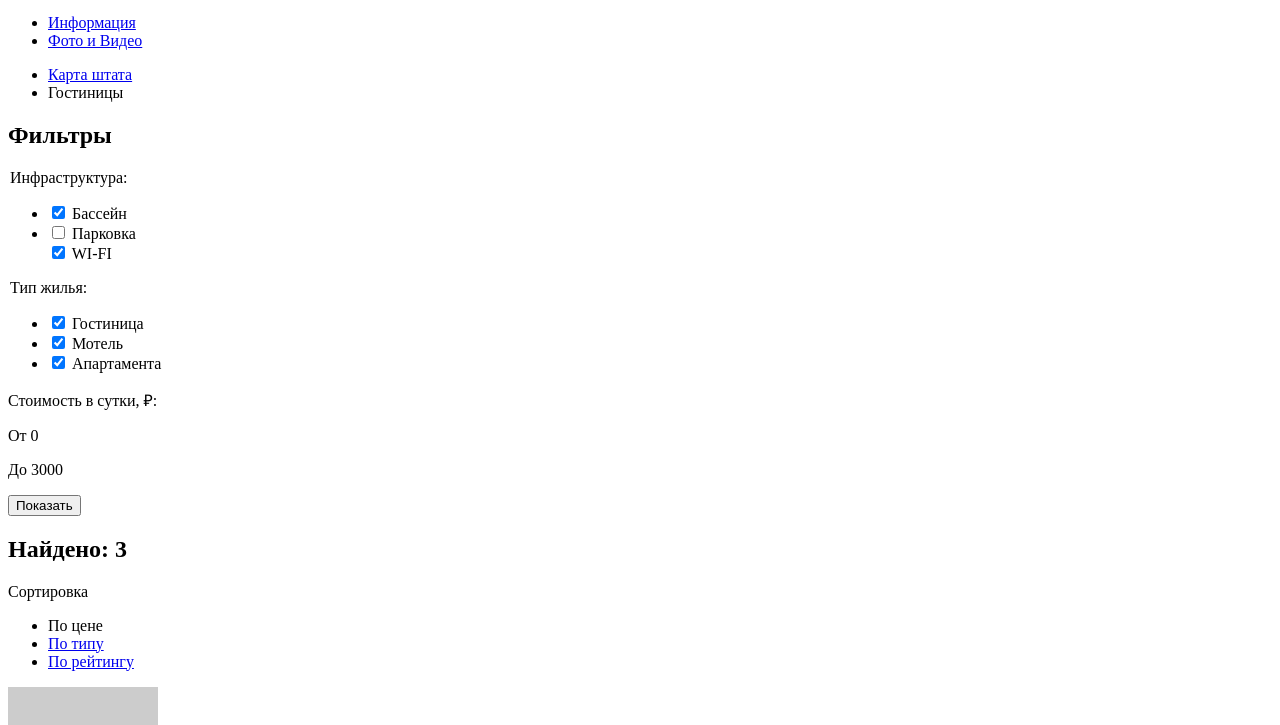
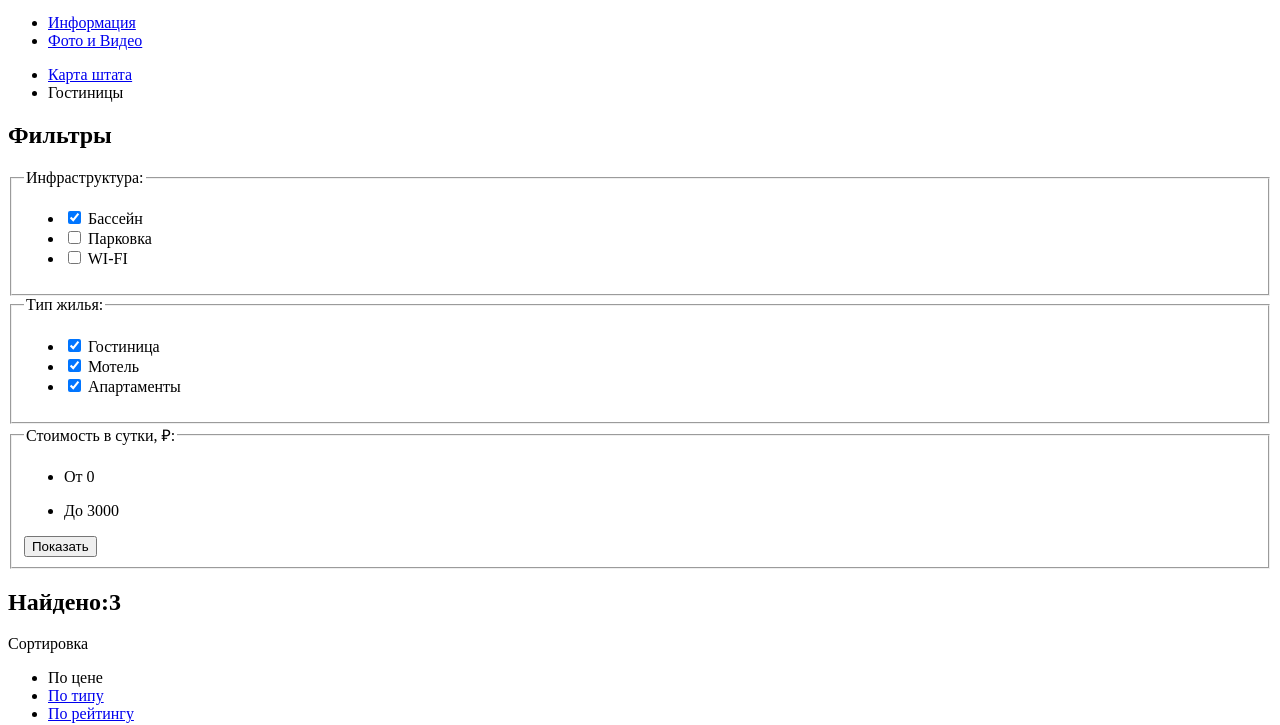
Before and after one commit to Hamlet0304/1712883-sedona-31, a plain HTML site: page hotels.html in a window 1280 px wide. Shown: the part 84-809 px from the top of the page. Drawn offline with Linux system fonts and the light colour scheme; placeholder pictures from the web are drawn by us.

Commit message:
изменения в  домашнем задании

```diff
--- a/hotels.html
+++ b/hotels.html
@@ -29,48 +29,59 @@
 
 <h2>Фильтры</h2>
 
-    <form method="get" action="https://echo.htmlacademy.ru">
+<form method="get" action="https://echo.htmlacademy.ru">
+    <fieldset>
         <legend>Инфраструктура:</legend>
             <ul>
                 <li>
                     <input id="swimming-pool" type="checkbox" name="pool" checked>
-                    <label  for="swimming-pool">Бассейн</label>
+                    <label for="swimming-pool">Бассейн</label>
                 </li>
                 <li>
-                    <input id="swimming-pool" type="checkbox" name="pool">
-                    <label for="swimming-pool">Парковка</label>
+                    <input id="parking" type="checkbox" name="car-parking">
+                    <label for="parking">Парковка</label>
                 </li>
-                    <input id="swimming-pool" type="checkbox" name="pool" checked>
-                    <label for="swimming-pool">WI-FI</label>
+                <li>
+                    <input id="wifi-connection" type="checkbox" name="internet">
+                    <label for="wifi-connection">WI-FI</label>
                 </li>
             </ul>
+    </fieldset>
 
+    <fieldset>
         <legend>Тип жилья:</legend>
 
             <ul>
 
                 <li>
-                    <input id="swimming-pool" type="checkbox" name="pool" checked>
-                    <label for="swimming-pool">Гостиница</label>
+                    <input id="hotel" type="checkbox" name="hotel" checked>
+                    <label for="hotel">Гостиница</label>
                 </li>
 
                 <li>
-                    <input id="swimming-pool" type="checkbox" name="pool" checked>
-                    <label for="swimming-pool">Мотель</label>
+                    <input id="motel" type="checkbox" name="motel" checked>
+                    <label for="motel">Мотель</label>
                 </li>
 
                 <li>
-                    <input id="swimming-pool" type="checkbox" name="pool" checked>
-                    <label for="swimming-pool">Апартамента</label>
+                    <input id="apartments" type="checkbox" name="apartments" checked>
+                    <label for="apartments">Апартаменты</label>
 
                 </li>
 
             </ul>
+    </fieldset>
 
-                <p>Стоимость в сутки, ₽:</p>
-                <p>От 0</p>
-                <p>До 3000</p>
+    <fieldset>
+
+        <legend>Стоимость в сутки, ₽:</legend>
+            <ul>
+                <li><p>От <span>0</span> </p></li>
+                <li><p>До <span>3000</span></p></li>
+            </ul>
                 <button type="submit">Показать</button>
+
+    </fieldset>
 
             </form>
 
@@ -78,11 +89,11 @@
 
     <section>
 
-        <h2>Найдено: 3</h2>
+        <h2>Найдено:<span>3</span></h2>
         <p>Сортировка</p>
 
         <ul>
-            <li>По цене</li>
+            <li><a>По цене</a></li>
             <li><a href="#">По типу</a></li>
             <li><a href="#">По рейтингу</a></li>
         </ul>
@@ -124,9 +135,7 @@
     <p>#VISITSEDONA</p>
     <a href="tel:780055586286">+7 800 555-86-28</a>
 
-<section>
 
-    <div>
 
         <ul>
             <li>
@@ -140,9 +149,7 @@
             </li>
         </ul>
 
-    </div>
 
-</section>
 
 <p>
     Website by
```
